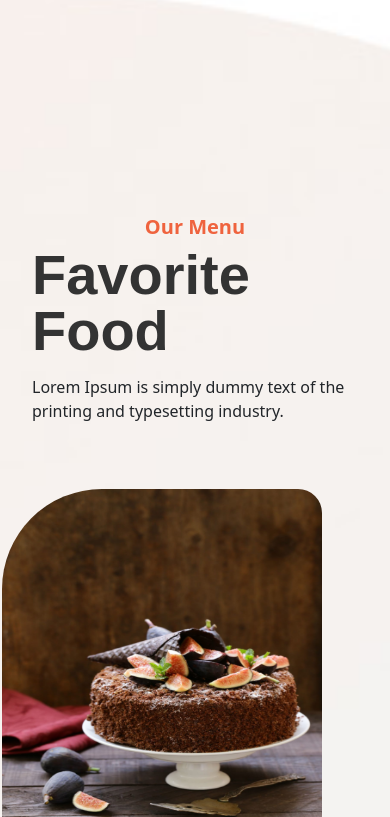
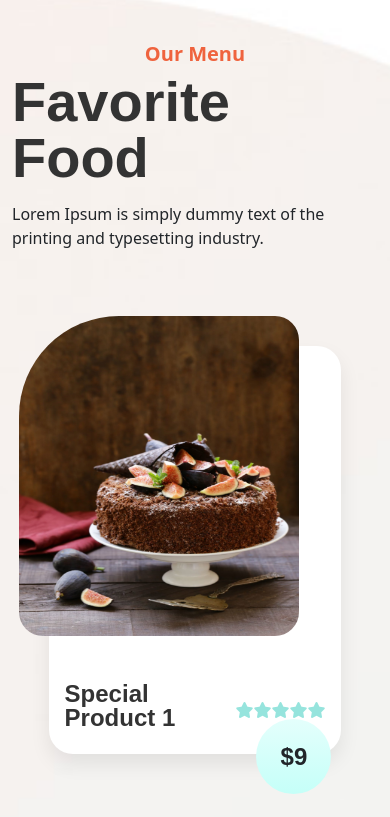
Before and after one commit to MadhushriKarekar-techtreeit/BakeKit, a plain HTML site: page index.html in a window 390 px wide. Shown: the part 4878-5695 px from the top of the page. Drawn offline with nearby package versions, Linux system fonts and the light colour scheme; a web font is replaced by a local one.

Commit message:
responsive cards

```diff
--- a/assests/css/style.css
+++ b/assests/css/style.css
@@ -281,7 +281,7 @@ html {
   transform: scale(1.1);
 }
 
-.menu .card .card-image {
+.menu .card-image {
   width: 320px;
   height: 355px;
   position: relative;
@@ -345,7 +345,14 @@ html {
   background-color: #ffded6;
 }
 /* Breakpoints */
-@media screen and (min-width: 576px) {
+@media screen and (max-width: 576px) {
+  .menu-container {
+    padding: 0;
+  }
+  .menu .menu-container .menu-card .card .card-image {
+    width: 280px;
+    height: 320px;
+  }
 }
 
 @media only screen and (max-width: 768px) {
@@ -358,6 +365,14 @@ html {
 
   .card {
     width: 80%;
+  }
+  .menu .menu-container .menu-card .card-image {
+    width: 400px;
+    height: 420px;
+  }
+  .menu .menu-card div {
+    display: flex;
+    justify-content: space-evenly;
   }
 }
 @media only screen and (max-width: 992px) {
@@ -378,6 +393,10 @@ html {
   .card-delivery {
     margin-top: 3rem;
   }
+  .menu .menu-card .card-image {
+    width: 330px;
+    height: 360px;
+  }
 }
 
 @media only screen and (max-width: 1200px) {
@@ -397,4 +416,8 @@ html {
     text-align: center;
     padding-right: 0;
   }
+  .menu-card .card-image {
+    width: 232px;
+    height: 273px;
+  }
 }
```
